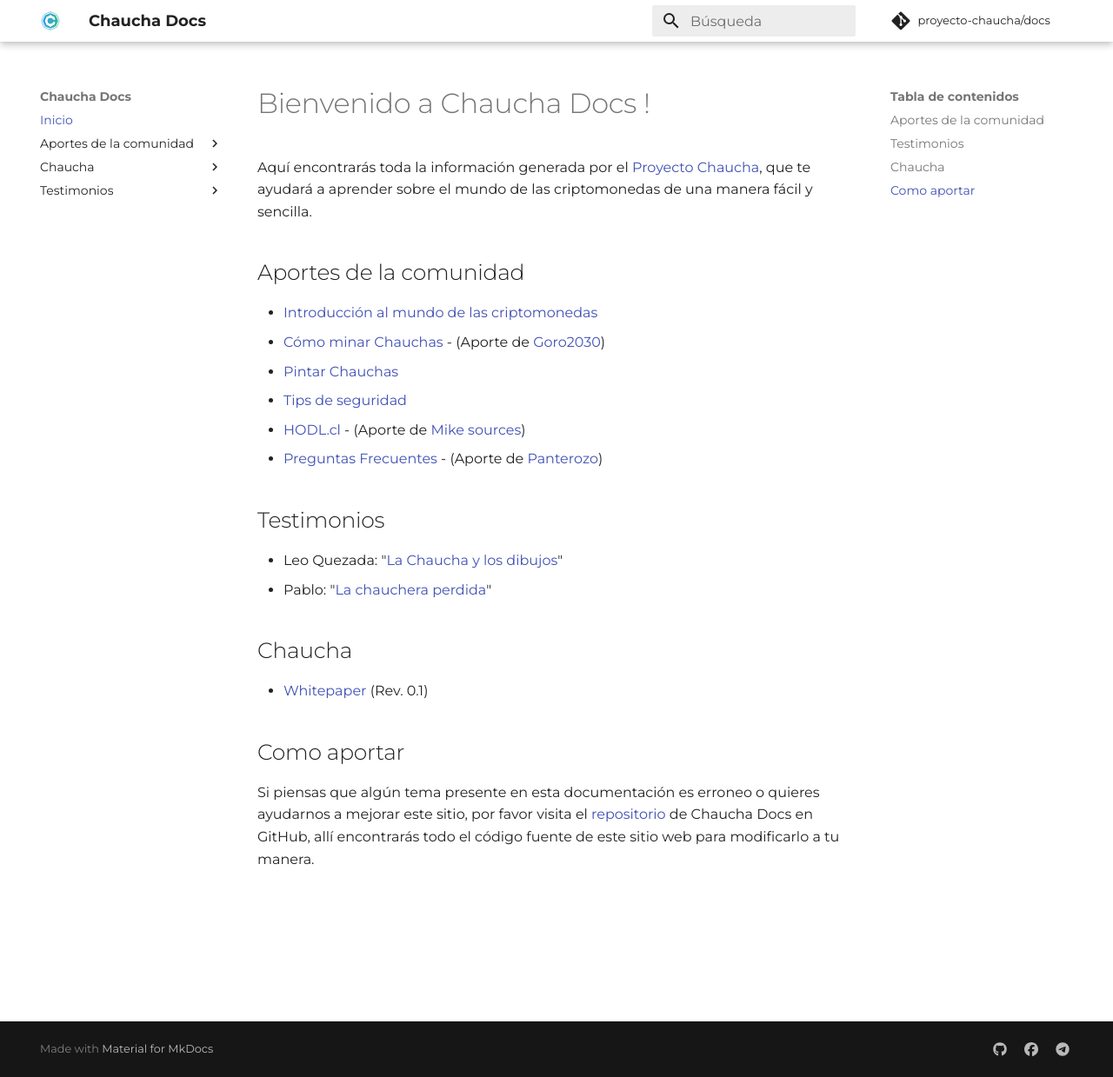
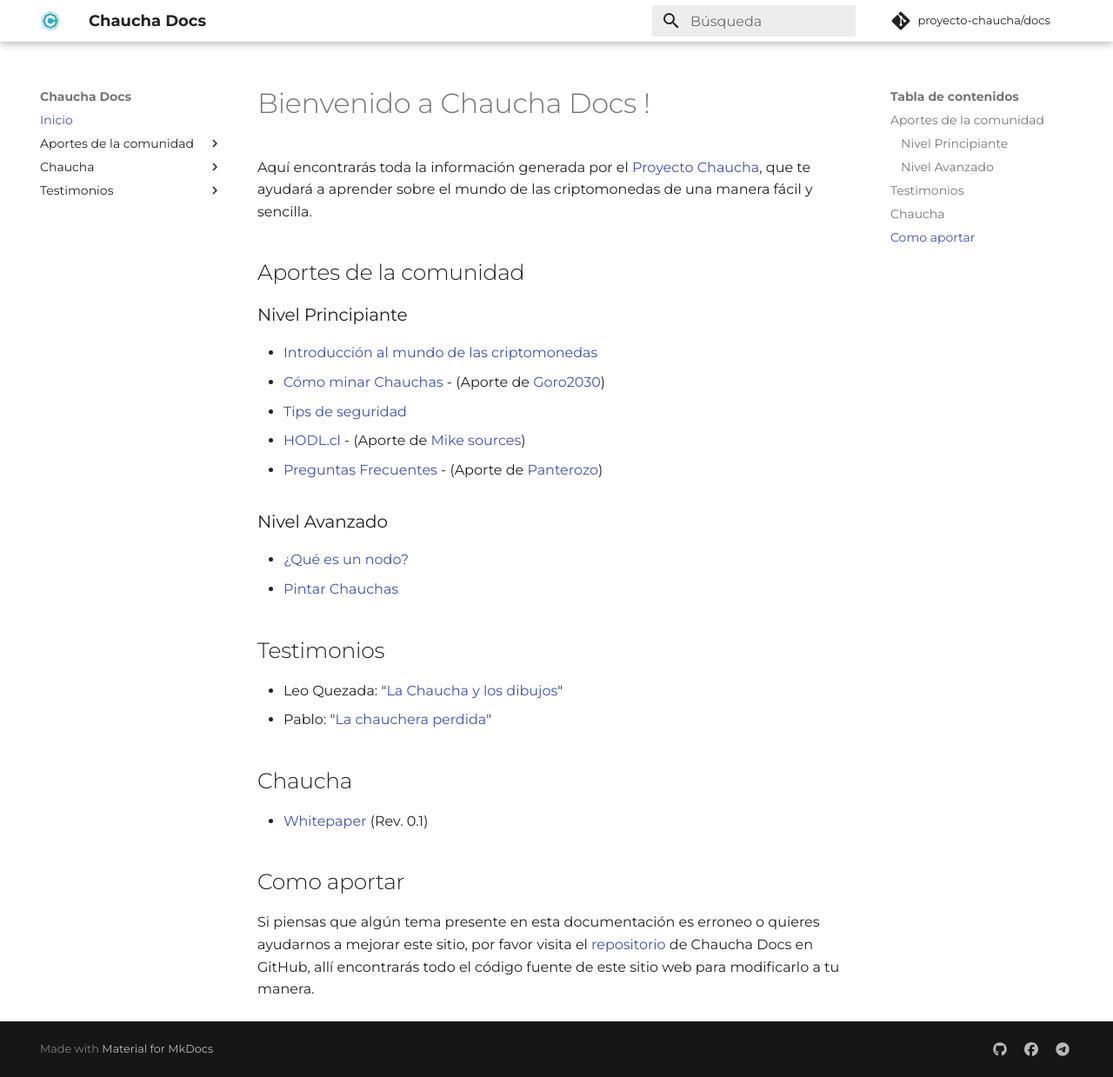
Before and after one commit to proyecto-chaucha/docs, an MkDocs documentation site: the page built from docs/index.md, in a window 1280 px wide and 1239 px high. Shown: the whole window at 87% size. Built offline with MkDocs 1.6.1 and Material for MkDocs 9.7.7, drawn with Linux system fonts in a browser that asks for light colours; comment, search, counter and statistics services are not loaded; old or Windows-style settings are respelled for this version of MkDocs.

Commit message:
arreglando menu y nodo.md

```diff
--- a/docs/index.md
+++ b/docs/index.md
@@ -4,16 +4,23 @@
 
 ## Aportes de la comunidad
 
+### Nivel Principiante
+
 * [Introducción al mundo de las criptomonedas](/intro)
 * [Cómo minar Chauchas](/mining) - (Aporte de [Goro2030](https://github.com/Goro2030))
-* [Pintar Chauchas](/pintar)
 * [Tips de seguridad](/sec)
 * [HODL.cl](/hodl) - (Aporte de [Mike sources](https://t.me/mikesources))
 * [Preguntas Frecuentes](/faq) - (Aporte de [Panterozo](https://github.com/panterozo))
 
+### Nivel Avanzado
+
+* [¿Qué es un nodo?](/nodo)
+* [Pintar Chauchas](/pintar)
+
 ## Testimonios
 * Leo Quezada: "[La Chaucha y los dibujos](/leo)"
 * Pablo: "[La chauchera perdida](/pablo)"
+
 
 ## Chaucha
 * [Whitepaper](/whitepaper) (Rev. 0.1)
--- a/mkdocs.yml
+++ b/mkdocs.yml
@@ -2,12 +2,15 @@
 pages:
     - Inicio: index.md
     - Aportes de la comunidad:
-      - Introducción: intro.md
-      - Cómo minar Chauchas: mining.md
-      - Pintar Chauchas: pintar.md
-      - Tips de seguridad: sec.md
-      - HODL !: hodl.md
-      - Preguntas Frecuentes: faq.md
+      - Principiante:
+        - Introducción: intro.md
+        - Cómo minar Chauchas: mining.md
+        - HODL !: hodl.md
+        - Tips de seguridad: sec.md
+        - Preguntas Frecuentes: faq.md
+      - Avanzado:
+        - Qué es un nodo?: nodo.md
+        - Pintar Chauchas: pintar.md
     - Chaucha:
       - Whitepaper: whitepaper.md
     - Testimonios:
```
Also changed, not shown: docs/nodo.md (added, +31 -0 lines).
